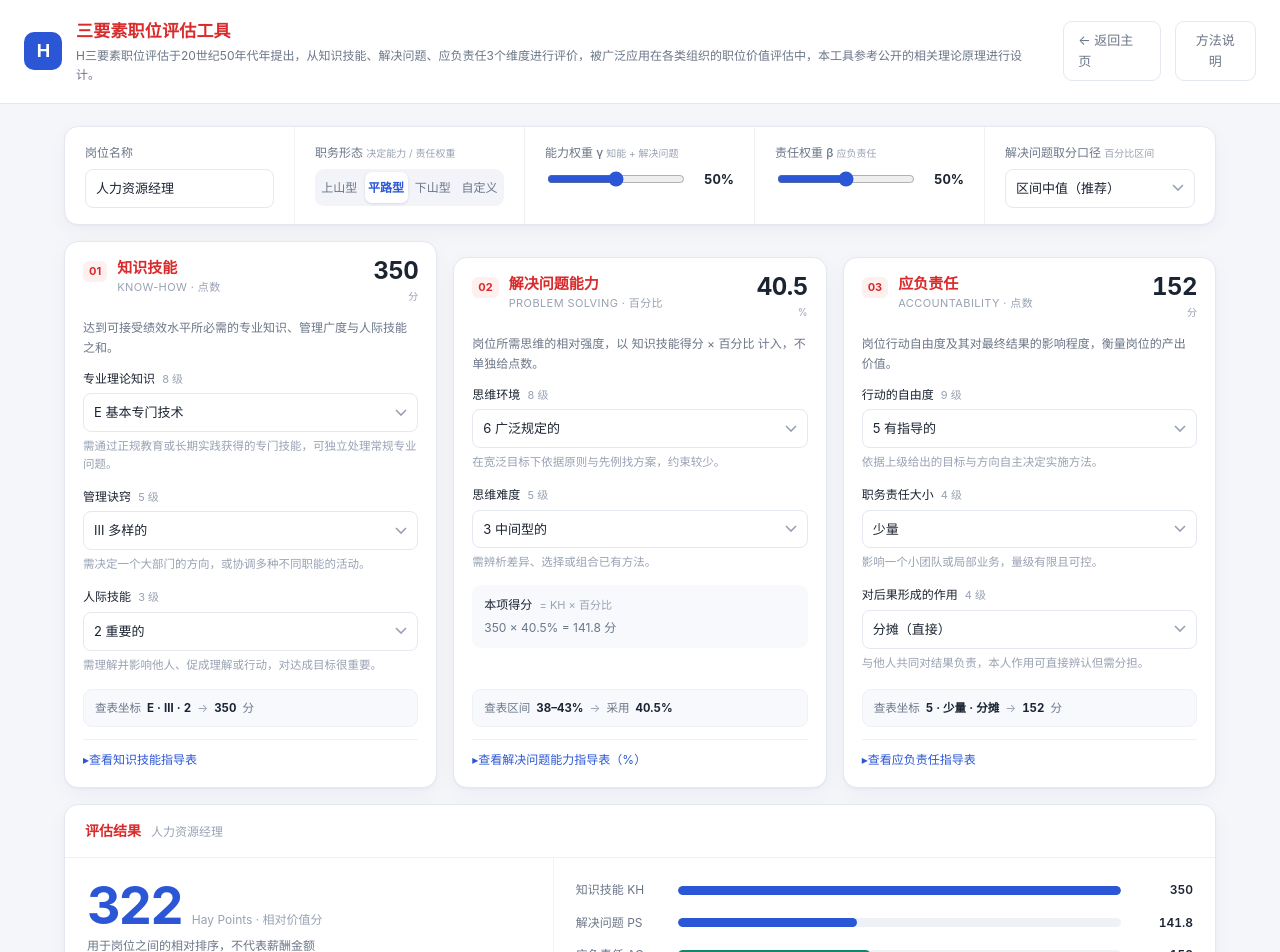
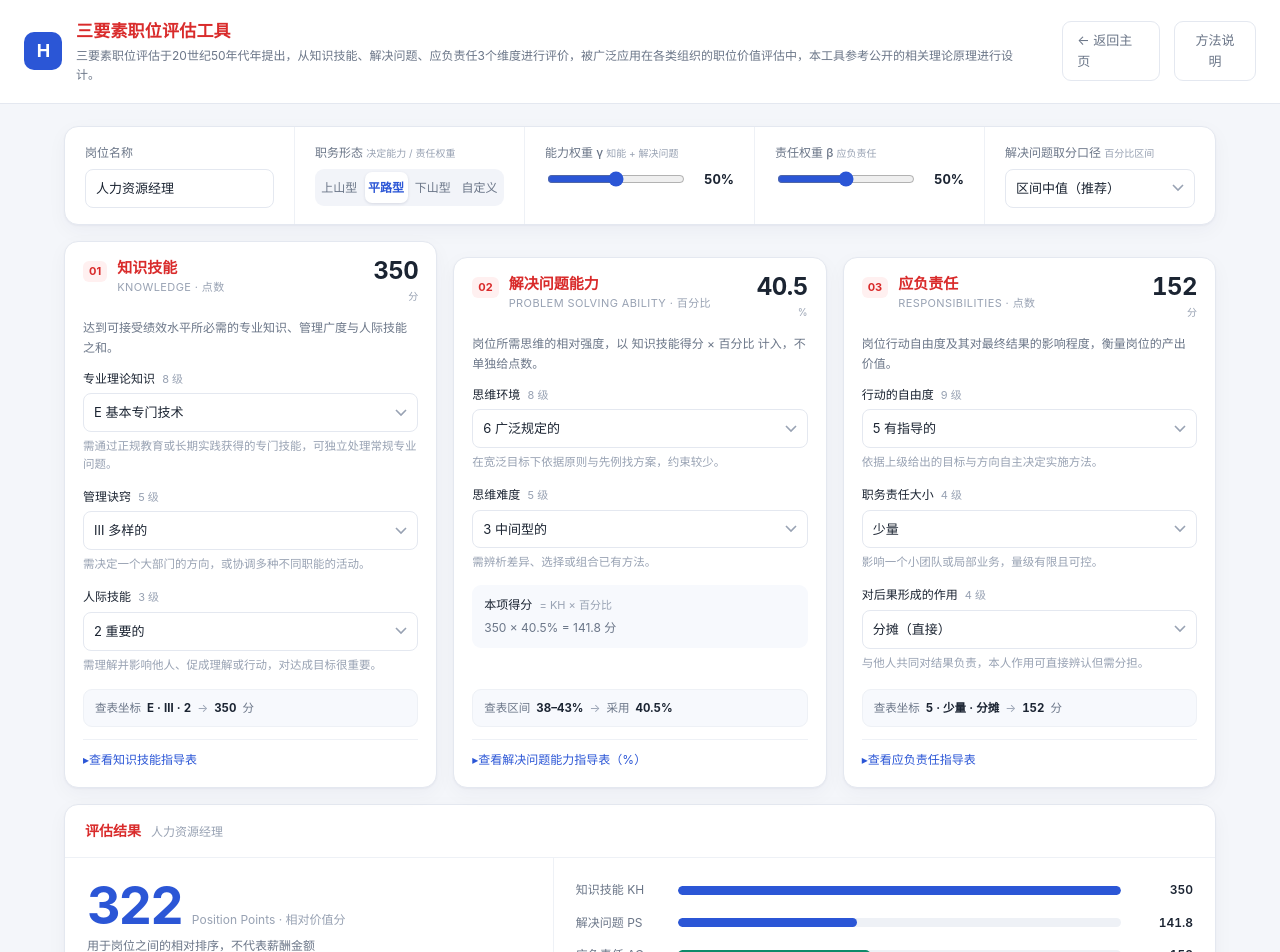
Before and after one commit to BENLUO1983/myblog, a plain HTML site: page h-evaluation.html in a window 1280 px wide. Shown: the top 952 px of the page. Drawn offline with Linux system fonts and the light colour scheme.

Commit message:
Add files via upload

```diff
--- a/h-evaluation.html
+++ b/h-evaluation.html
@@ -184,7 +184,7 @@ dialog::backdrop{background:rgba(18,28,48,.42)}
   <div class="logo">H</div>
   <div>
     <h1>三要素职位评估工具</h1>
-    <div class="sub">H三要素职位评估于20世纪50年代年提出，从知识技能、解决问题、应负责任3个维度进行评价，被广泛应用在各类组织的职位价值评估中，本工具参考公开的相关理论原理进行设计。</div>
+    <div class="sub">三要素职位评估于20世纪50年代年提出，从知识技能、解决问题、应负责任3个维度进行评价，被广泛应用在各类组织的职位价值评估中，本工具参考公开的相关理论原理进行设计。</div>
   </div>
   <div class="sp"></div>
   <a href="index.html" class="ghost" style="text-decoration:none;display:inline-flex;align-items:center">← 返回主页</a>
@@ -232,7 +232,7 @@ dialog::backdrop{background:rgba(18,28,48,.42)}
     <section class="panel factor">
       <div class="fh">
         <span class="no">01</span>
-        <h3>知识技能<em>KNOW-HOW · 点数</em></h3>
+        <h3>知识技能<em>KNOWLEDGE · 点数</em></h3>
         <div class="pts"><b id="khPts">—</b><span>分</span></div>
       </div>
       <p class="fdesc">达到可接受绩效水平所必需的专业知识、管理广度与人际技能之和。</p>
@@ -248,7 +248,7 @@ dialog::backdrop{background:rgba(18,28,48,.42)}
     <section class="panel factor">
       <div class="fh">
         <span class="no">02</span>
-        <h3>解决问题能力<em>PROBLEM SOLVING · 百分比</em></h3>
+        <h3>解决问题能力<em>PROBLEM SOLVING ABILITY · 百分比</em></h3>
         <div class="pts"><b id="psPct">—</b><span>%</span></div>
       </div>
       <p class="fdesc">岗位所需思维的相对强度，以 知识技能得分 × 百分比 计入，不单独给点数。</p>
@@ -267,7 +267,7 @@ dialog::backdrop{background:rgba(18,28,48,.42)}
     <section class="panel factor">
       <div class="fh">
         <span class="no">03</span>
-        <h3>应负责任<em>ACCOUNTABILITY · 点数</em></h3>
+        <h3>应负责任<em>RESPONSIBILITIES · 点数</em></h3>
         <div class="pts"><b id="acPts">—</b><span>分</span></div>
       </div>
       <p class="fdesc">岗位行动自由度及其对最终结果的影响程度，衡量岗位的产出价值。</p>
@@ -287,7 +287,7 @@ dialog::backdrop{background:rgba(18,28,48,.42)}
     <div class="ph"><h2>评估结果</h2><span class="hint" id="resJob">人力资源经理</span></div>
     <div class="rgrid">
       <div class="rleft">
-        <div class="totalbox"><strong id="totalScore">0</strong><span>Hay Points · 相对价值分</span></div>
+        <div class="totalbox"><strong id="totalScore">0</strong><span>Position Points · 相对价值分</span></div>
         <div class="totalcap" id="totalCap">用于岗位之间的相对排序，不代表薪酬金额</div>
         <div class="formula" id="formula"></div>
         <div class="note" id="profileNote"></div>
```
